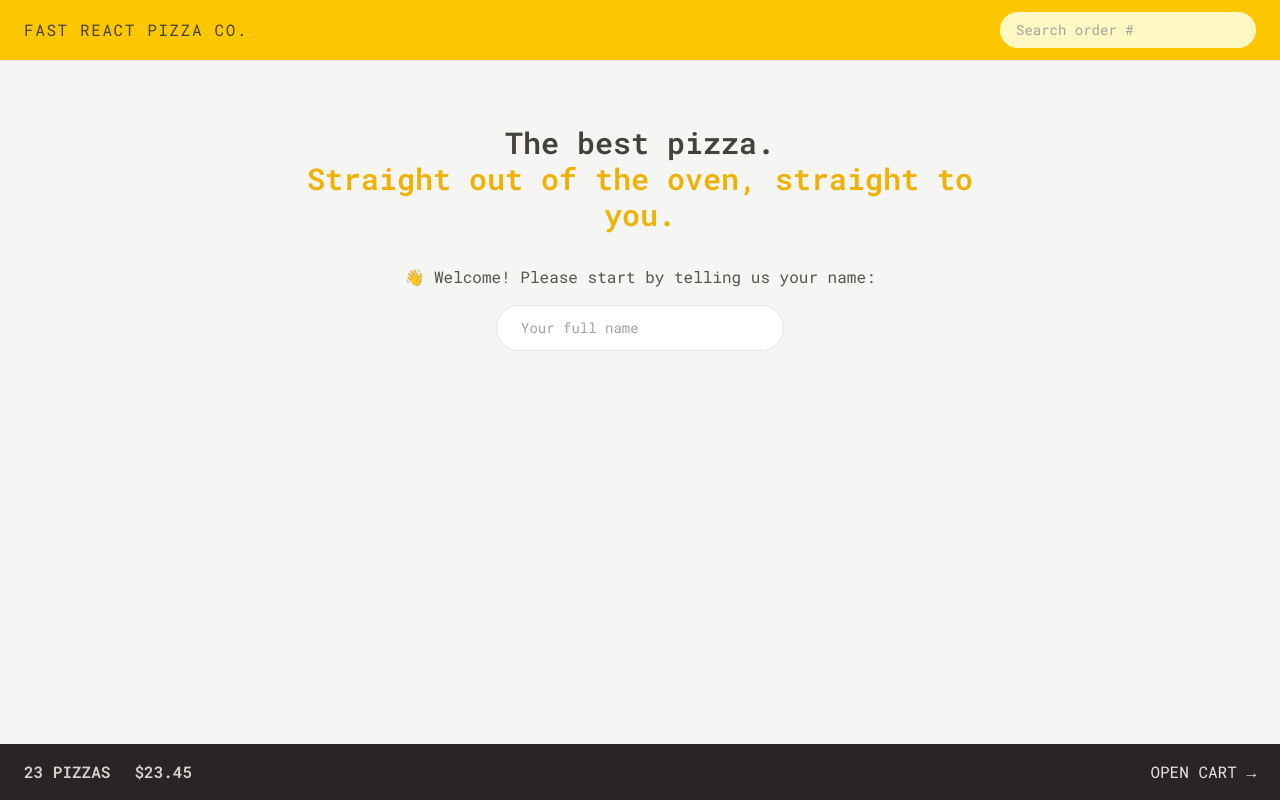
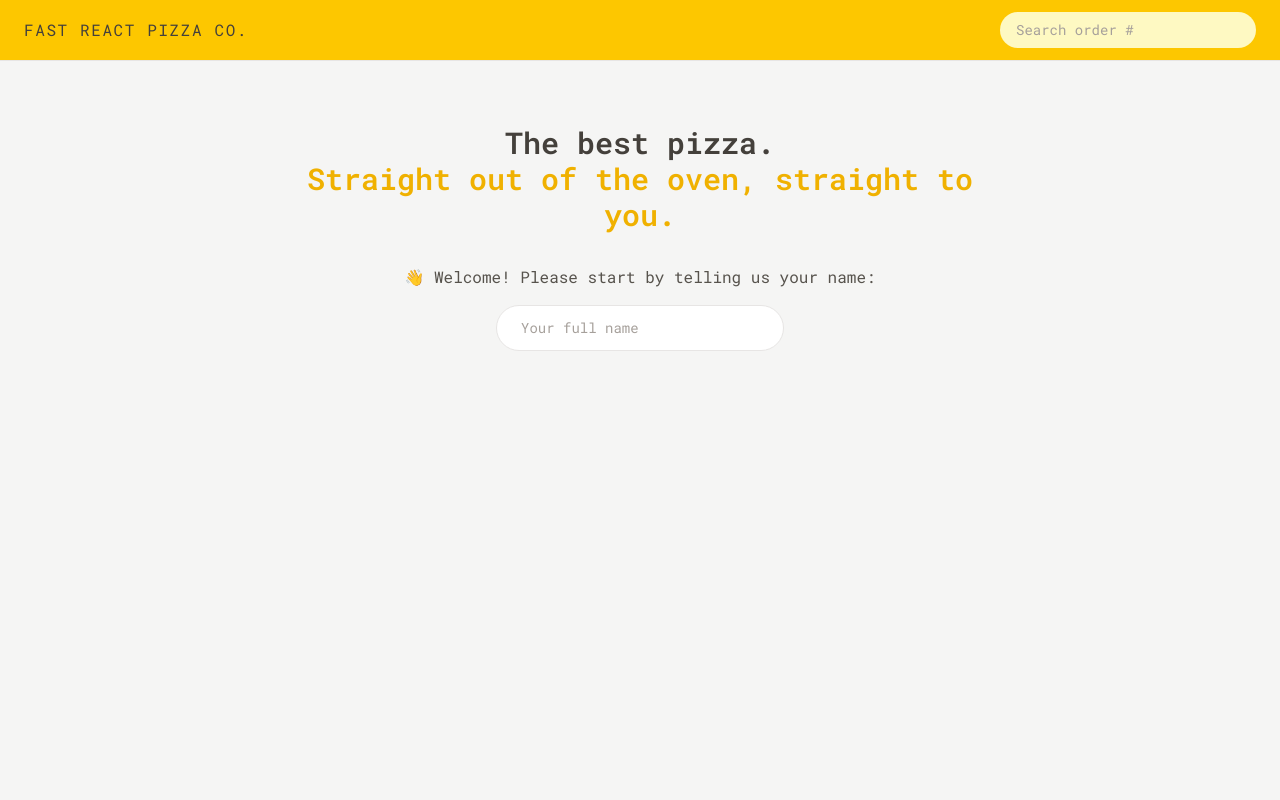
Before and after one commit to istiakAHMEDsaad/fast-react-pizza, a React (Vite) app: page / in a window 1280 px wide. Built offline with nearby package versions, Linux system fonts and the light colour scheme; the HTML template or start-up script is replaced by a standard one.

Commit message:
using createSelector for selector function

```diff
--- a/src/features/cart/Cart.jsx
+++ b/src/features/cart/Cart.jsx
@@ -1,4 +1,3 @@
-import { Link } from 'react-router';
 import LinkButton from '../../ui/LinkButton';
 import Button from '../../ui/Button';
 import CartItem from './CartItem';
--- a/src/features/cart/CartOverview.jsx
+++ b/src/features/cart/CartOverview.jsx
@@ -1,11 +1,21 @@
+import { useSelector } from 'react-redux';
 import { Link } from 'react-router';
+import { getTotalCartPrice, getTotalCartQuantity } from './cartSlice';
+import { formatCurrency } from '../../utils/helpers';
 
 function CartOverview() {
+  // current element of the array
+  const totalCartQuantity = useSelector(getTotalCartQuantity);
+
+  const totalCartPrice = useSelector(getTotalCartPrice);
+
+  if (!totalCartQuantity) return null;
+
   return (
     <div className="flex items-center justify-between bg-stone-800 px-4 py-4 text-sm text-stone-200 uppercase sm:px-6 md:text-base">
       <p className="space-x-4 font-semibold text-stone-300 sm:space-x-6">
-        <span>23 pizzas</span>
-        <span>$23.45</span>
+        <span>{totalCartQuantity > 0 ? totalCartQuantity : 0} pizzas</span>
+        <span>{formatCurrency(totalCartPrice)}</span>
       </p>
       <Link to="/cart">Open cart &rarr;</Link>
     </div>
--- a/src/features/cart/cartSlice.js
+++ b/src/features/cart/cartSlice.js
@@ -1,4 +1,4 @@
-import { createSlice } from '@reduxjs/toolkit';
+import { createSlice, createSelector } from '@reduxjs/toolkit';
 
 const initialState = {
   cart: [],
@@ -27,6 +27,7 @@
     },
     increaseItemQuantity(state, action) {
       const item = state.cart.find((item) => item.pizzaId === action.payload);
+      if (!item) return;
       // quantity
       item.quantity++;
       // total price
@@ -34,6 +35,7 @@
     },
     decreaseItemQuantity(state, action) {
       const item = state.cart.find((item) => item.pizzaId === action.payload);
+      if (!item) return;
       item.quantity--;
       item.totalPrice = item.quantity * item.unitPrice;
     },
@@ -51,4 +53,23 @@
   clearCart,
 } = cartSlice.actions;
 
+// we can use 'redux reselct library'
+/*
+export const getTotalCartQuantity = (state) =>
+  state.cart.cart.reduce((sum, curr) => sum + curr.quantity, 0);
+
+export const getTotalCartPrice = (state) =>
+  state.cart.cart.reduce((sum, curr) => sum + curr.totalPrice, 0);
+*/
+
+export const getTotalCartQuantity = createSelector(
+  [(state) => state.cart.cart],
+  (cartItem) => cartItem.reduce((sum, item) => sum + item.quantity, 0),
+);
+
+export const getTotalCartPrice = createSelector(
+  [(state) => state.cart.cart],
+  (cartItem) => cartItem.reduce((sum, item) => sum + item.totalPrice, 0),
+);
+
 export default cartSlice.reducer;
```
